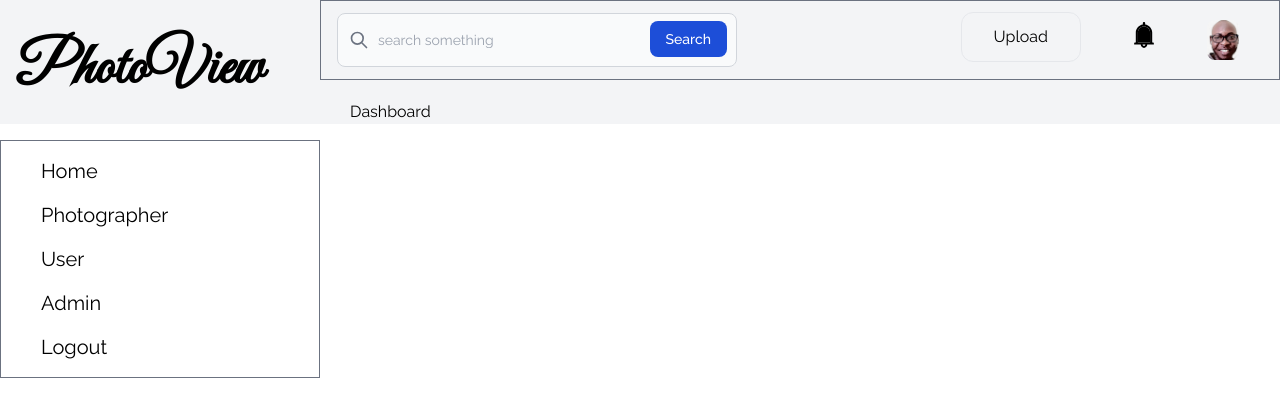
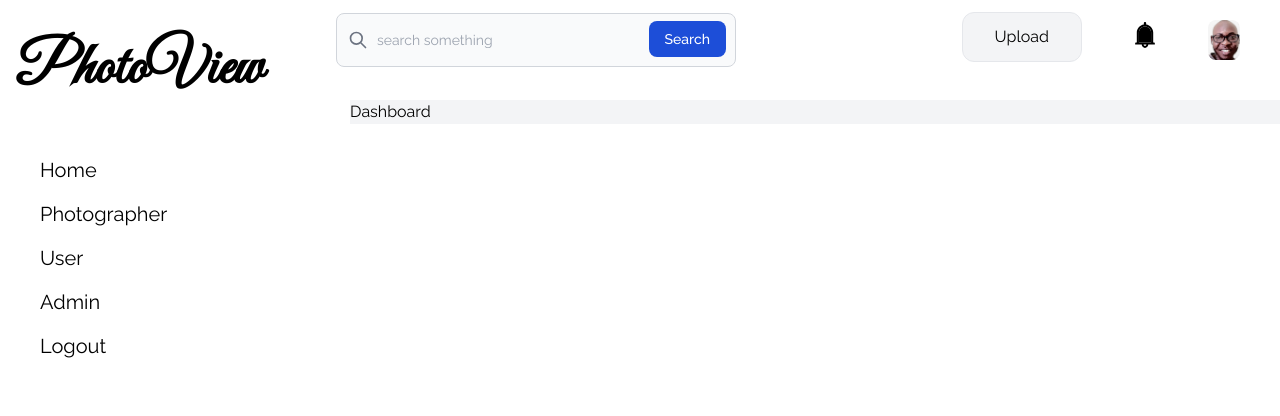
Before and after one commit to masete/photoview, a React (Create React App) app in the folder FrontEnd/: page / in a window 1280 px wide. Shown: the top 416 px of the page. Built offline with nearby package versions, Linux system fonts and the light colour scheme.

Commit message:
feat: added title

```diff
--- a/FrontEnd/src/App.js
+++ b/FrontEnd/src/App.js
@@ -4,9 +4,10 @@ import SideBar from './components/SideBar';
 import Dashboard from './pages/Dashboard';
 
 function App() {
+
   return (
     <>
-    <div className='bg-gray-100'>
+    <div>
       <NavBar />
       <SideBar />
       <Dashboard />
--- a/FrontEnd/src/components/NavBar.jsx
+++ b/FrontEnd/src/components/NavBar.jsx
@@ -5,7 +5,7 @@ import {CgCross} from 'react-icons/cg';
 
 const NavBar = () => {
   return (
-    <div className='flex justify-between items-center w-3/4 right-0 p-4 h-20 fixed text-black border border-gray-500'>
+    <div className='flex justify-between items-center w-3/4 right-0 p-4 h-20 fixed text-black'>
       <form>
 
       <label for="default-search" className="mb-2 text-sm font-medium text-gray-900 sr-only dark:text-gray-300">Search</label>
--- a/FrontEnd/src/components/SideBar.jsx
+++ b/FrontEnd/src/components/SideBar.jsx
@@ -5,7 +5,7 @@ const SideBar = () => {
     <>
     <div className='flex flex-col top-0 left-0 fixed w-1/4 h-full'>
         <p className='font-bold inline my-10 mx-4 text-6xl font-signature'>PhotoView</p>
-        <div className='border border-gray-500'>
+        <div className=''>
             <ul className='pl-10 my-4 text-xl'>
                 <li className='my-4'>Home</li>
                 <li className='my-4'>Photographer</li>
--- a/FrontEnd/src/pages/Dashboard.jsx
+++ b/FrontEnd/src/pages/Dashboard.jsx
@@ -1,6 +1,11 @@
-import React from 'react'
+import {React, useEffect} from 'react'
 
 const Dashboard = () => {
+
+    useEffect(() => {
+        document.title = 'Dashboard - PhotoView';
+      }, []);
+
   return (
     <div className='pl-[350px] pt-[100px]'>
         <div className='w-full h-full bg-gray-100'>
```
